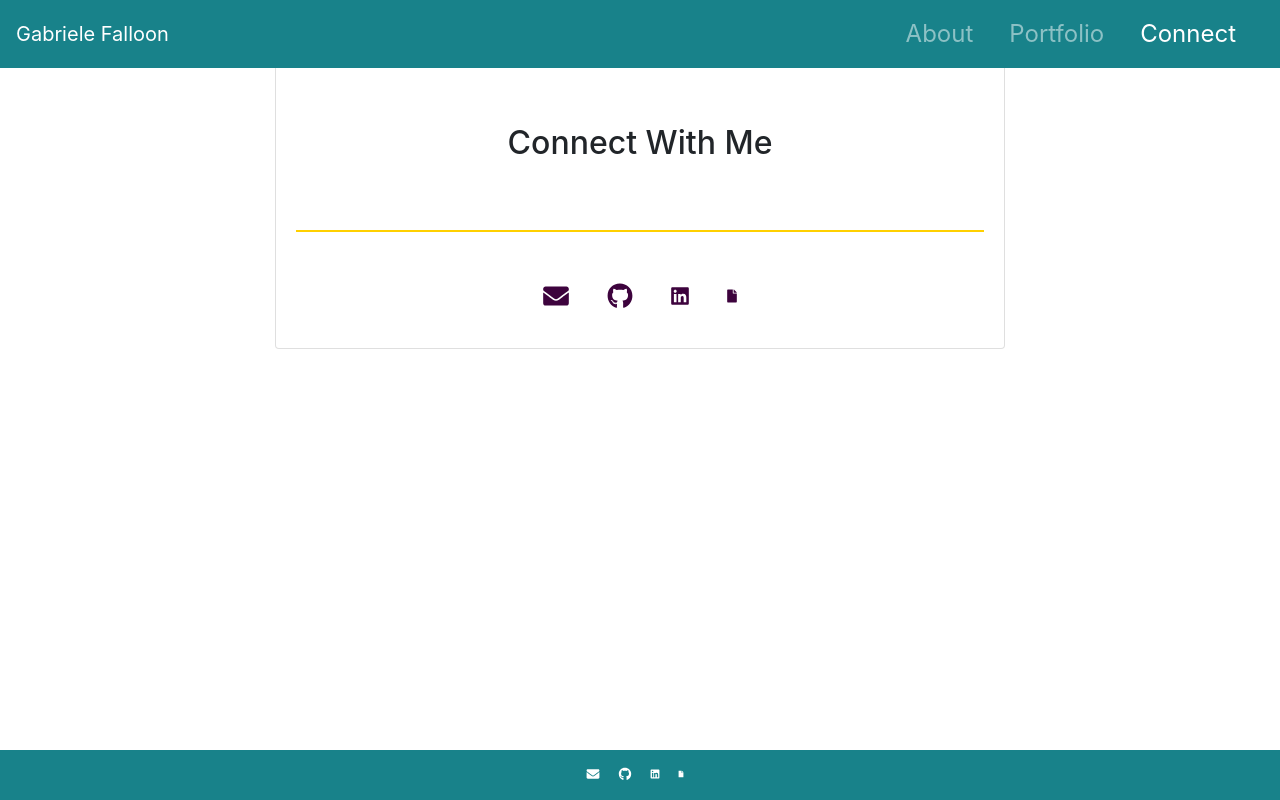
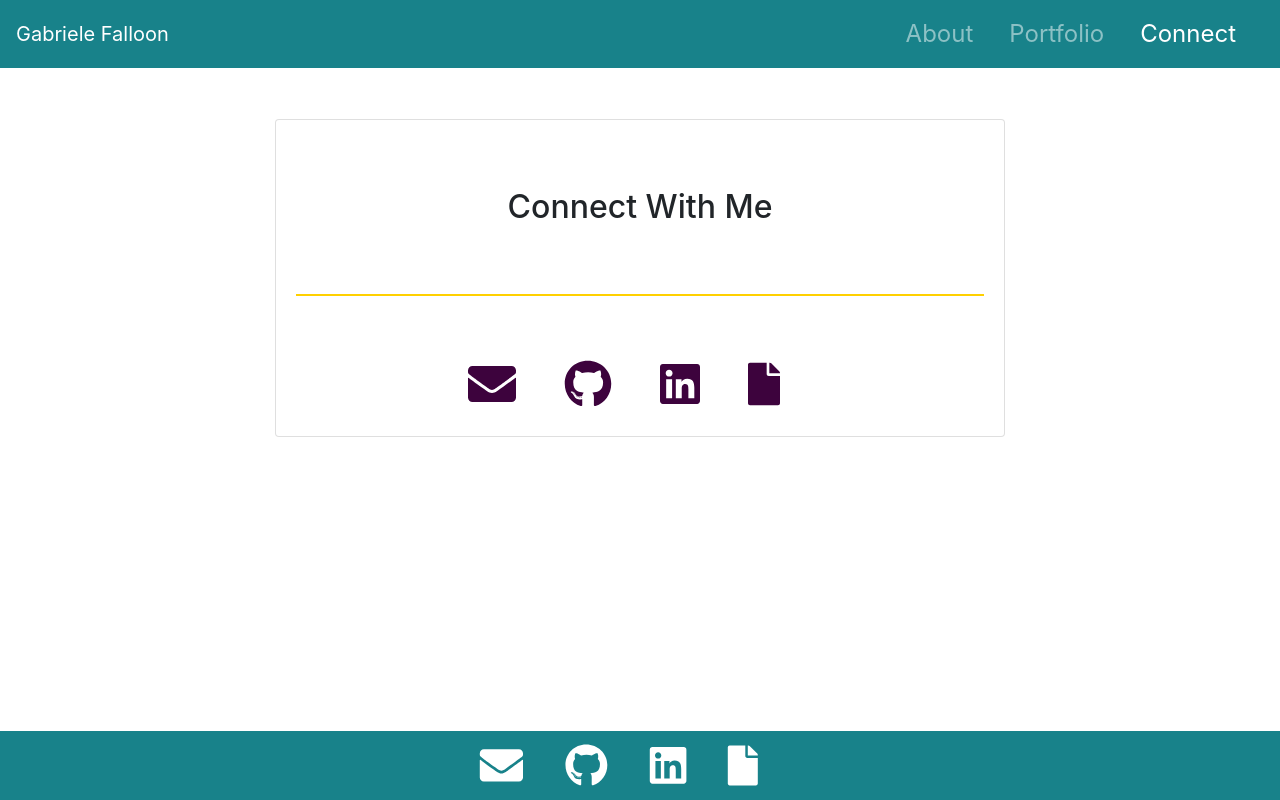
Before and after one commit to ggfalloon/react-portfolio, a React (Create React App) app: page /connect in a window 1280 px wide. Built offline with nearby package versions, Linux system fonts and the light colour scheme.

Commit message:
edited icons and updated readme

```diff
--- a/package.json
+++ b/package.json
@@ -17,6 +17,7 @@
     "react-dom": "^17.0.1",
     "react-router-dom": "^5.2.0",
     "react-scripts": "4.0.3",
+    "react-tooltip": "^4.2.15",
     "web-vitals": "^1.1.1"
   },
   "scripts": {
--- a/src/App.css
+++ b/src/App.css
@@ -51,7 +51,6 @@ hr {
   color: rgb(24, 130, 138);
   font-size: 1.5em;
   line-height: 1em;
-  padding: .3em;
 }
 
 .iconPort:hover {
@@ -110,41 +109,33 @@ hr {
   color: rgb(61, 3, 61);
   font-size: 4em;
   line-height: 1em;
-  padding: .3em;
+  padding: .5rem;
+  margin-right: 2rem;
 }
 
-/* Styles tooltips on footer */
-.tooltip-arrow,
-.grey-tooltip + .tooltip > .tooltip-inner{
-  background-color: rgb(37, 39, 41);
-  color: white;
-  font-size: 2em;
+.link-connect:hover {
+  color: rgb(255, 208, 0);
+  font-size: 4em;
+  line-height: 1em;
+  padding: .5rem;
 }
 
 .footer-padding {
   margin-left: 20px;
 }
-.tooltip-arrow,
-.grey-tooltip + .tooltip > .tooltip-inner{
-    background-color: rgb(37, 39, 41);
-    color: white;
-    font-size: 2em;
-}
-
-.footer-padding {
-    margin-left: 20px;
-}
 
 /* Styles anchor links in footer */
 .git, .link {
     color: white;
-    font-size: 2em;
+    font-size: 3.3em;
     line-height: 1em;
-    padding: .3em;
+    padding: .3rem;
+    margin-right: 2rem;
 }
 
 .git:hover, .link:hover {
     color: rgb(61, 3, 61);
-    font-size: 2em;
+    font-size: 3.3em;
     line-height: 1em;
+    padding: .3rem;
 }
--- a/src/App.js
+++ b/src/App.js
@@ -14,7 +14,6 @@ function App() {
   return (
     <Router>
       <Navbar />
-
       <Wrapper>
         <Route exact path="/" component={Home} />
         <Route exact path="/about" component={About} />
--- a/src/components/Footer/index.js
+++ b/src/components/Footer/index.js
@@ -3,6 +3,7 @@ import "./style.css";
 import { FontAwesomeIcon } from "@fortawesome/react-fontawesome";
 import { faGithub, faLinkedin } from "@fortawesome/free-brands-svg-icons";
 import { faEnvelope, faFile } from '@fortawesome/free-solid-svg-icons';
+import ReactTooltip from "react-tooltip";
 
 
 function Footer() {
@@ -11,23 +12,24 @@ function Footer() {
             <div className="container">
 
                 <a href="mailto:ggfalloon@gmail.com"><span>
-                    <FontAwesomeIcon icon={faEnvelope} className="link grey-tooltip" data-toggle="tooltip" data-placement="top"
-                        title="Email" />
+                    <FontAwesomeIcon icon={faEnvelope} className="link" data-tip data-for="emailTip" />
+                    <ReactTooltip id="emailTip" place="top" effect="solid">Email</ReactTooltip>
+
                 </span></a>
                 <a href="https://github.com/ggfalloon" target="_blank" rel="noreferrer"><span>
-                    <FontAwesomeIcon icon={faGithub} className="git grey-tooltip"
-                        data-toggle="tooltip" data-placement="top" title="Github" /></span>
-                </a>
+                    <FontAwesomeIcon icon={faGithub} className="link" data-tip data-for="gitTip" />
+                    <ReactTooltip id="gitTip" place="top" effect="solid">Github</ReactTooltip>
+                </span></a>
 
                 <a href="https://www.linkedin.com/in/gabriele-falloon/" target="_blank" rel="noreferrer"><span>
-                    <FontAwesomeIcon icon={faLinkedin}
-                        className="link grey-tooltip" data-toggle="tooltip" data-placement="top"
-                        title="LinkedIn" /></span>
-                </a>
+                    <FontAwesomeIcon icon={faLinkedin} className="link" data-tip data-for="linkTip" />
+                    <ReactTooltip id="linkTip" place="top" effect="solid">LinkedIn</ReactTooltip>
+                </span></a>
 
                 <a href="./G.FalloonResume.pdf"><span>
-                    <FontAwesomeIcon icon={faFile} className="link grey-tooltip" data-toggle="tooltip"
-                        data-placement="top" title="Resume" /></span>
+                    <FontAwesomeIcon icon={faFile} className="link" data-tip data-for="resTip" />
+                    <ReactTooltip id="resTip" place="top" effect="solid">Resume</ReactTooltip>
+                </span>
                 </a>
             </div>
         </footer>
--- a/src/pages/Connect.js
+++ b/src/pages/Connect.js
@@ -2,36 +2,39 @@ import React from "react";
 import { FontAwesomeIcon } from "@fortawesome/react-fontawesome";
 import { faGithub, faLinkedin } from "@fortawesome/free-brands-svg-icons";
 import { faEnvelope, faFile } from '@fortawesome/free-solid-svg-icons';
+import ReactTooltip from "react-tooltip";
 
 
 function Connect() {
     return (
         <div className="container">
-            <div className="row">
+            <div className="row mt-5 pt-3">
                 <div className="col-md-8 mx-auto">
                     <div className="card card-body card-padding">
                         <h2 className="card-title h2card">Connect With Me</h2>
                         <br />
                         <hr className="connect-rule" />
+                        <br />
                         <div className="row mx-auto">
                             <a href="mailto:ggfalloon@gmail.com"><span>
-                                <FontAwesomeIcon icon={faEnvelope} className="link-connect grey-tooltip" data-toggle="tooltip" data-placement="top"
-                                    title="Email" />
+                                <FontAwesomeIcon icon={faEnvelope} className="link-connect" data-tip data-for="emailTip" />
+                                <ReactTooltip id="emailTip" place="top" effect="solid">Email</ReactTooltip>
+
                             </span></a>
                             <a href="https://github.com/ggfalloon" target="_blank" rel="noreferrer"><span>
-                                <FontAwesomeIcon icon={faGithub} className="link-connect grey-tooltip"
-                                    data-toggle="tooltip" data-placement="top" title="Github" /></span>
-                            </a>
+                                <FontAwesomeIcon icon={faGithub} className="link-connect" data-tip data-for="gitTip" />
+                                <ReactTooltip id="gitTip" place="top" effect="solid">Github</ReactTooltip>
+                            </span></a>
 
                             <a href="https://www.linkedin.com/in/gabriele-falloon/" target="_blank" rel="noreferrer"><span>
-                                <FontAwesomeIcon icon={faLinkedin}
-                                    className="link-connect grey-tooltip" data-toggle="tooltip" data-placement="top"
-                                    title="LinkedIn" /></span>
-                            </a>
+                                <FontAwesomeIcon icon={faLinkedin} className="link-connect" data-tip data-for="linkTip" />
+                                <ReactTooltip id="linkTip" place="top" effect="solid">LinkedIn</ReactTooltip>
+                            </span></a>
 
                             <a href="./G.FalloonResume.pdf"><span>
-                                <FontAwesomeIcon icon={faFile} className="link-connect grey-tooltip" data-toggle="tooltip"
-                                    data-placement="top" title="Resume" /></span>
+                                <FontAwesomeIcon icon={faFile} className="link-connect" data-tip data-for="resTip" />
+                                <ReactTooltip id="resTip" place="top" effect="solid">Resume</ReactTooltip>
+                            </span>
                             </a>
 
                         </div>
--- a/src/pages/Portfolio.js
+++ b/src/pages/Portfolio.js
@@ -15,9 +15,8 @@ function Portfolio() {
                 <hr className="connect-rule" />
                 {
                     portfolios.map((item) => {
-                        return <div className="portfolio" key={item.id}>
-                            <div className="row text-center">
-                                <div className="col-md-6">
+                        return <div className="portfolio col-md-6 mt-3 mr-3 mx-auto text-center" key={item.id}>
+
                             <h3>{item.title} - <a href={item.href} target="_blank" rel="noreferrer">
                                 <span><FontAwesomeIcon icon={faGithub} className="iconPort" /></span>
                             </a></h3>
@@ -34,8 +33,7 @@ function Portfolio() {
                             <br />
                             <br />
                         </div>
-                            </div>
-                        </div>
+
                     })
 
                 }
```
Also changed, not shown: 2 other files (tests, documents, lock files or other folders). Lines whose indentation alone changed are shown as unchanged.
